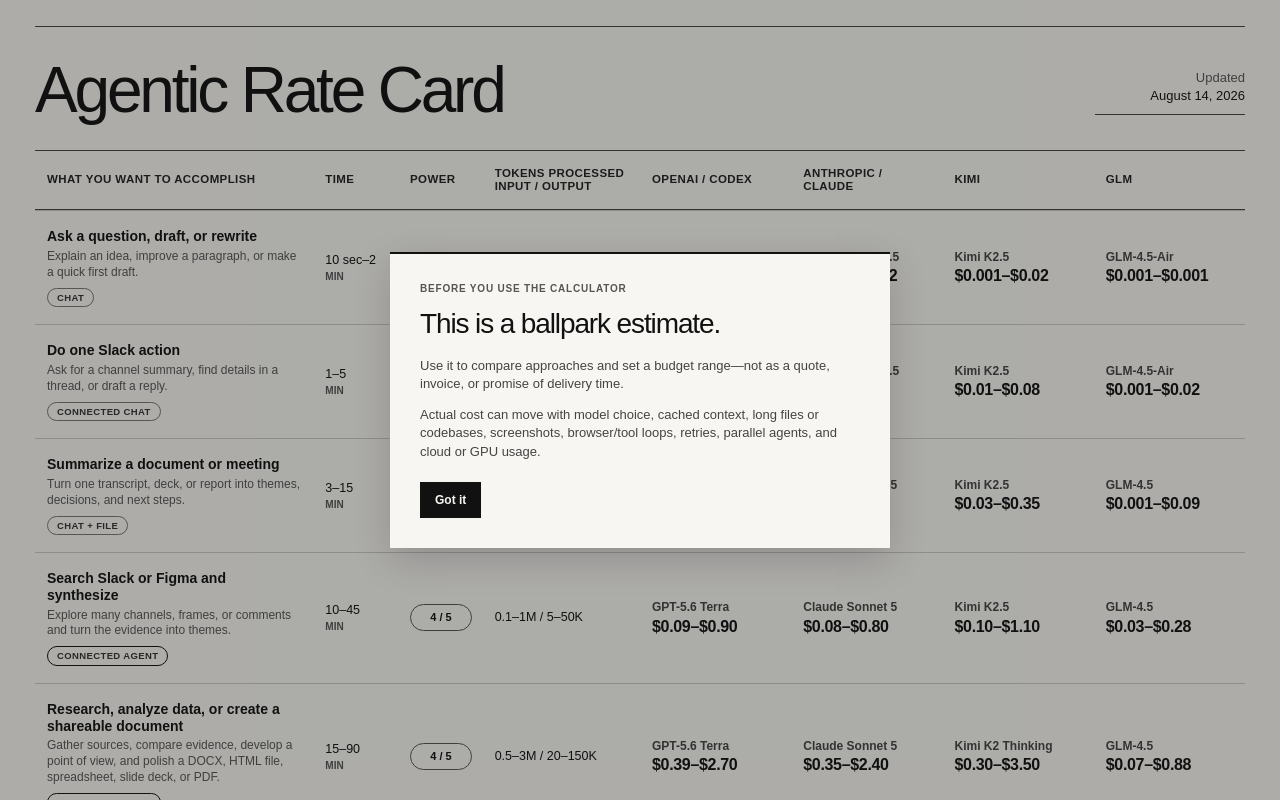
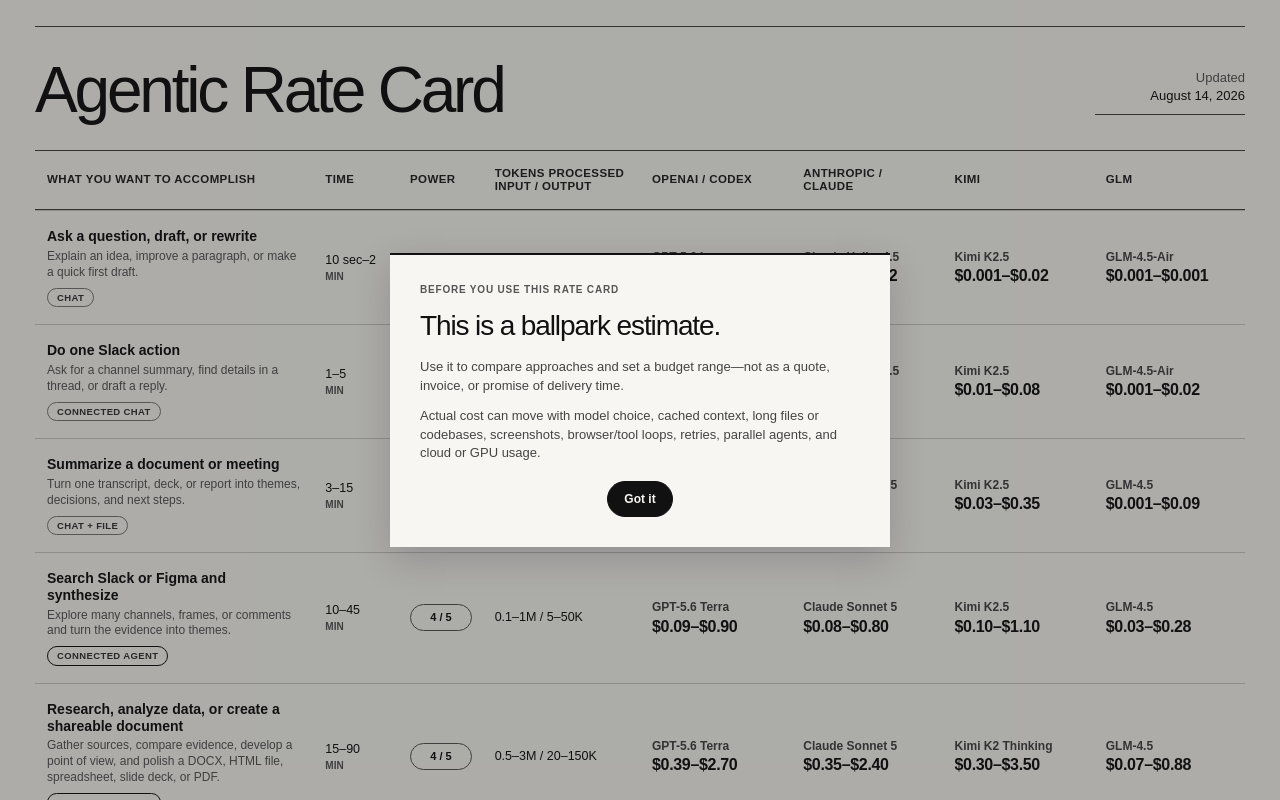
Before and after one commit to ideo/agentic-rate-card, a Next.js app: page / in a window 1280 px wide. Shown: the top 800 px of the page. Built offline with nearby package versions, Linux system fonts and the light colour scheme.

Commit message:
Refine rate card estimate notice

```diff
--- a/app/Planner.tsx
+++ b/app/Planner.tsx
@@ -90,7 +90,7 @@
         </div>
         <p className="planner-footnote">One outcome establishes the base. Modifiers add the work that makes a workflow larger: project context, external sources, browser loops, visual iteration, verification, parallelism, and infrastructure.</p>
       </div>
-      {showEstimateNote && <div className="estimate-modal-backdrop" role="presentation"><div className="estimate-modal" aria-labelledby="estimate-modal-title" aria-modal="true" role="dialog"><p className="modal-kicker">Before you use the calculator</p><h3 id="estimate-modal-title">This is a ballpark estimate.</h3><p>Use it to compare approaches and set a budget range—not as a quote, invoice, or promise of delivery time.</p><p>Actual cost can move with model choice, cached context, long files or codebases, screenshots, browser/tool loops, retries, parallel agents, and cloud or GPU usage.</p><button type="button" onClick={() => setShowEstimateNote(false)}>Got it</button></div></div>}
+      {showEstimateNote && <div className="estimate-modal-backdrop" role="presentation"><div className="estimate-modal" aria-labelledby="estimate-modal-title" aria-modal="true" role="dialog"><p className="modal-kicker">Before you use this rate card</p><h3 id="estimate-modal-title">This is a ballpark estimate.</h3><p>Use it to compare approaches and set a budget range—not as a quote, invoice, or promise of delivery time.</p><p>Actual cost can move with model choice, cached context, long files or codebases, screenshots, browser/tool loops, retries, parallel agents, and cloud or GPU usage.</p><button type="button" onClick={() => setShowEstimateNote(false)}>Got it</button></div></div>}
     </section>
   );
 }
--- a/app/globals.css
+++ b/app/globals.css
@@ -23,4 +23,4 @@
 .chart-note{margin-bottom:10px}.chart-guide{display:flex;justify-content:space-between;gap:12px;margin:0 0 18px;color:#777;font-size:10px;text-transform:uppercase;letter-spacing:.03em}.bar-track{height:9px}.bar{transition:width .35s ease}
 .planner{padding-top:32px;padding-bottom:32px}.planner h2{margin-bottom:24px}
 .time-unit{display:block;margin-top:1px;color:var(--muted);font-size:10px;font-weight:700;text-transform:uppercase}
-.planner-heading{display:flex;align-items:flex-start;justify-content:space-between;gap:18px}.planner-heading h2{margin:0 0 24px}.estimate-help{margin:5px 0 0;border:0;background:transparent;color:#444;font:inherit;font-size:11px;text-decoration:underline;text-underline-offset:3px;cursor:pointer;white-space:nowrap}.estimate-modal-backdrop{position:fixed;z-index:20;inset:0;display:flex;align-items:center;justify-content:center;padding:24px;background:rgba(17,17,17,.32)}.estimate-modal{width:min(500px,100%);padding:28px 30px 30px;background:var(--paper);border-top:2px solid #111;box-shadow:0 12px 36px rgba(0,0,0,.16)}.modal-kicker{margin:0 0 10px;color:#555;font-size:10px;font-weight:700;letter-spacing:.08em;text-transform:uppercase}.estimate-modal h3{margin:0 0 14px;font-size:28px;font-weight:400;letter-spacing:-.04em}.estimate-modal p:not(.modal-kicker){margin:0 0 12px;color:#444;font-size:13px;line-height:1.42}.estimate-modal button{margin-top:9px;padding:9px 14px;border:1px solid #111;background:#111;color:var(--paper);font:inherit;font-size:12px;font-weight:700;cursor:pointer}
+.planner-heading{display:flex;align-items:flex-start;justify-content:space-between;gap:18px}.planner-heading h2{margin:0 0 24px}.estimate-help{margin:5px 0 0;border:0;background:transparent;color:#444;font:inherit;font-size:11px;text-decoration:underline;text-underline-offset:3px;cursor:pointer;white-space:nowrap}.estimate-modal-backdrop{position:fixed;z-index:20;inset:0;display:flex;align-items:center;justify-content:center;padding:24px;background:rgba(17,17,17,.32)}.estimate-modal{width:min(500px,100%);padding:28px 30px 30px;background:var(--paper);border-top:2px solid #111;box-shadow:0 12px 36px rgba(0,0,0,.16)}.modal-kicker{margin:0 0 10px;color:#555;font-size:10px;font-weight:700;letter-spacing:.08em;text-transform:uppercase}.estimate-modal h3{margin:0 0 14px;font-size:28px;font-weight:400;letter-spacing:-.04em}.estimate-modal p:not(.modal-kicker){margin:0 0 12px;color:#444;font-size:13px;line-height:1.42}.estimate-modal button{display:block;margin:18px auto 0;padding:9px 16px;border:1px solid #111;border-radius:999px;background:#111;color:var(--paper);font:inherit;font-size:12px;font-weight:700;cursor:pointer}
```
